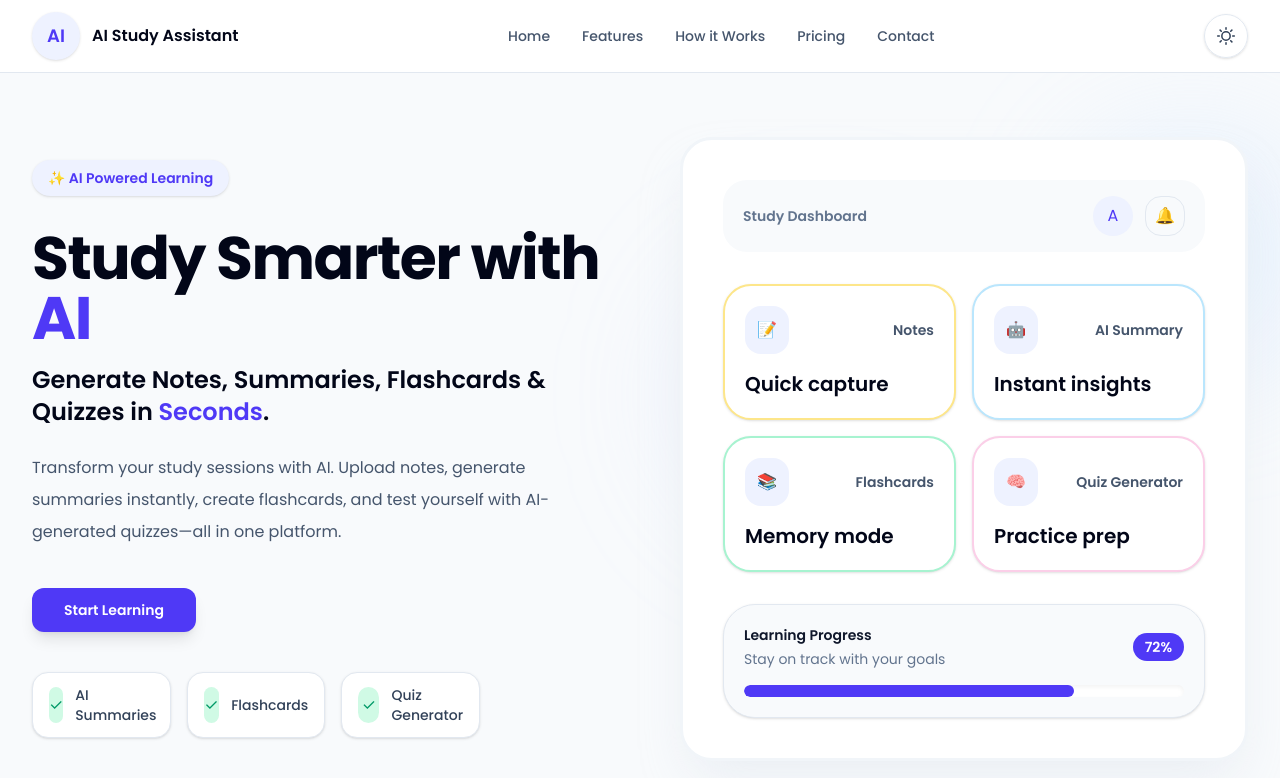
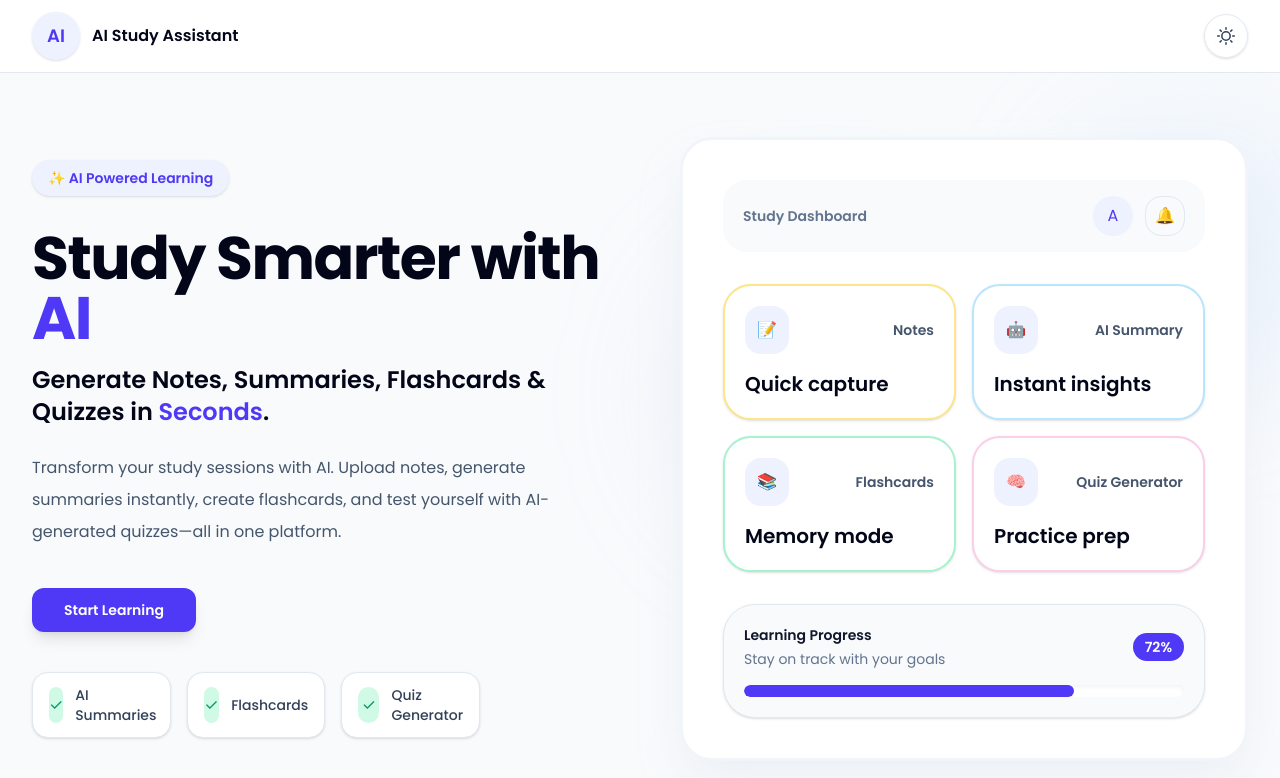
Before and after one commit to fatima1886/AI-study-assistant-, a website: page src/index.html in a window 1280 px wide. Drawn offline with Linux system fonts and the light colour scheme.

Commit message:
header updated

```diff
--- a/src/index.html
+++ b/src/index.html
@@ -21,13 +21,13 @@
 
 <body class="overflow-x-hidden bg-slate-50 text-slate-900 transition-colors duration-300 dark:bg-[#131b2e] dark:text-slate-50">
     <div class="relative z-0 min-h-screen w-full overflow-x-hidden">
-        <div class="sideMenu fixed right-[-200px] top-18 isolate z-50 flex w-[200px] flex-col items-center rounded-sm bg-indigo-600 transition lg:hidden dark:bg-indigo-700">
+        <!-- <div class="sideMenu fixed right-[-200px] top-18 isolate z-50 flex w-[200px] flex-col items-center rounded-sm bg-indigo-600 transition lg:hidden dark:bg-indigo-700">
             <a href="#home" class="block w-full p-2 text-center text-sm font-semibold text-white transition-all duration-300 hover:bg-indigo-700">Home</a>
             <a href="#features" class="block w-full border-t border-white/20 p-2 text-center text-sm font-semibold text-white transition-all duration-300 hover:bg-indigo-700">Features</a>
             <a href="#how-it-works" class="block w-full border-t border-white/20 p-2 text-center text-sm font-semibold text-white transition-all duration-300 hover:bg-indigo-700">How it Works</a>
             <a href="#pricing" class="block w-full border-t border-white/20 p-2 text-center text-sm font-semibold text-white transition-all duration-300 hover:bg-indigo-700">Pricing</a>
             <a href="#contact" class="block w-full border-t border-white/20 p-2 text-center text-sm font-semibold text-white transition-all duration-300 hover:bg-indigo-700">Contact</a>
-        </div>
+        </div> -->
 
         <header class="border-b border-slate-200 bg-white/90 backdrop-blur dark:border-slate-800 dark:bg-[#1e293b]/90">
             <div class="mx-auto flex h-18 max-w-7xl items-center justify-between px-6 lg:px-8">
@@ -40,13 +40,7 @@
                     </div>
                 </a>
 
-                <div class="hidden items-center gap-8 text-sm font-medium text-slate-600 dark:text-slate-300 lg:flex">
-                    <a href="#home" class="transition hover:text-indigo-600 dark:hover:text-indigo-400">Home</a>
-                    <a href="#features" class="transition hover:text-indigo-600 dark:hover:text-indigo-400">Features</a>
-                    <a href="#how-it-works" class="transition hover:text-indigo-600 dark:hover:text-indigo-400">How it Works</a>
-                    <a href="#pricing" class="transition hover:text-indigo-600 dark:hover:text-indigo-400">Pricing</a>
-                    <a href="#contact" class="transition hover:text-indigo-600 dark:hover:text-indigo-400">Contact</a>
-                </div>
+
 
                 <div class="flex items-center gap-3">
                     <button id="dark-toggle-btn" type="button" aria-label="Toggle dark mode" class="group relative inline-flex h-11 w-11 items-center justify-center rounded-full border border-slate-200 bg-white/80 text-slate-700 shadow-sm transition duration-300 hover:-translate-y-0.5 hover:border-indigo-400 hover:bg-indigo-50 hover:text-indigo-600 focus:outline-none focus:ring-2 focus:ring-indigo-500 focus:ring-offset-2 dark:border-slate-700 dark:bg-slate-800/80 dark:text-slate-100 dark:hover:border-indigo-400 dark:hover:bg-slate-700 dark:focus:ring-offset-[#131b2e]">
```
